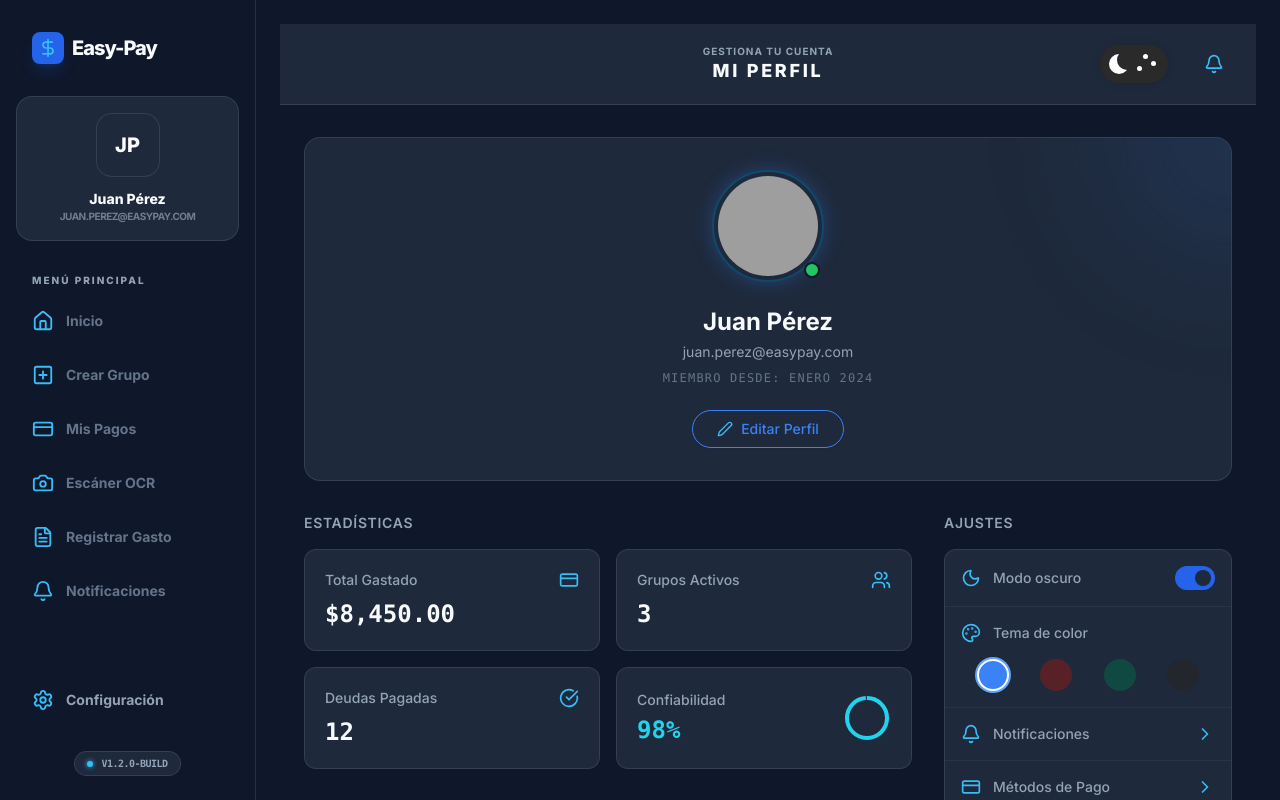
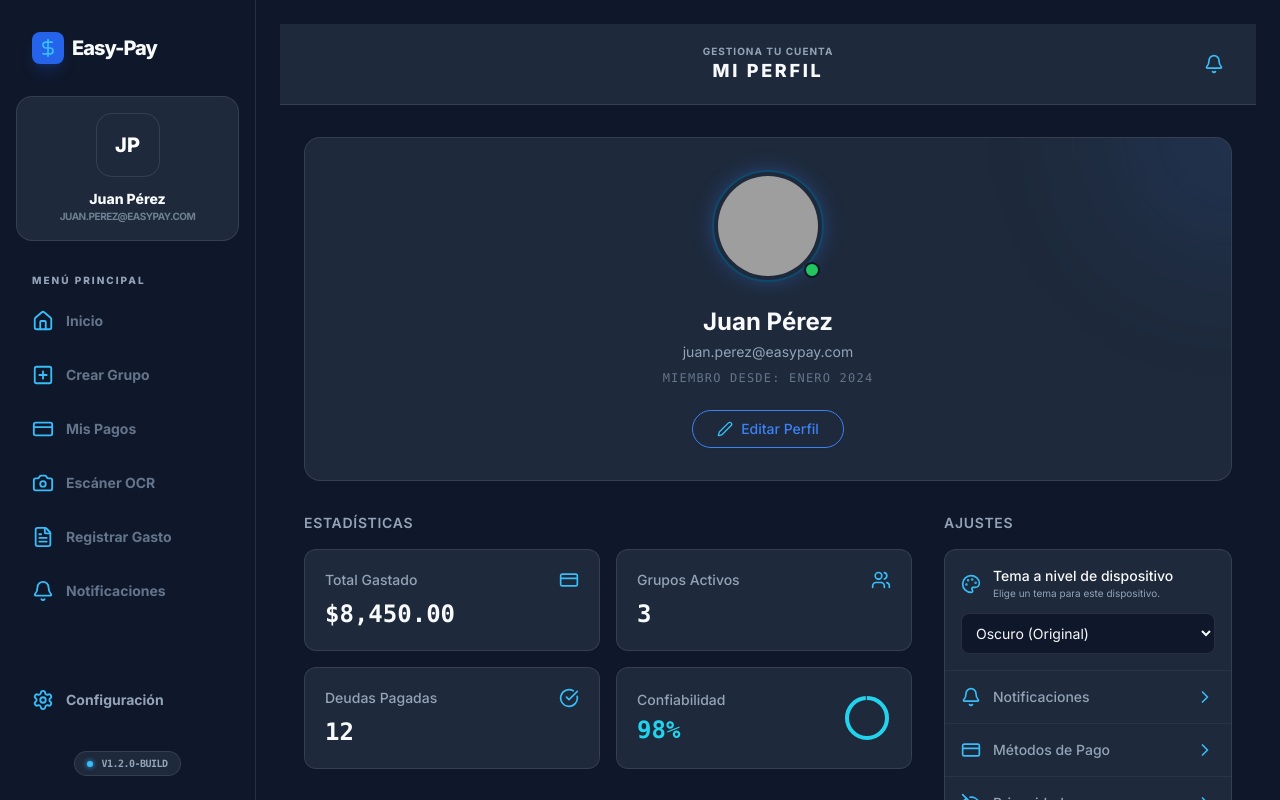
Before and after one commit to Maripneitor/easy-pay, a React (Vite) app in the folder apps/web-app/: page /profile in a window 1280 px wide. Built offline with nearby package versions, Linux system fonts and the light colour scheme; grey boxes are pictures that could not be loaded.

Commit message:
tamales de raja

```diff
--- a/apps/web-app/src/ui/components/PageHeader/PageHeader.tsx
+++ b/apps/web-app/src/ui/components/PageHeader/PageHeader.tsx
@@ -1,7 +1,7 @@
 import React from 'react';
 import { useNavigate } from 'react-router-dom';
 import { ArrowLeft, Bell } from 'lucide-react';
-import { ThemeSwitch } from '../ThemeSwitch/ThemeSwitch';
+/* Eliminamos el import del ThemeSwitch ya que no lo usaremos aquí */
 import styles from './PageHeader.module.css';
 
 const USER_AVATAR_URL = 'https://ui-avatars.com/api/?name=Juan&background=3b82f6&color=fff&bold=true';
@@ -64,9 +64,7 @@ export const PageHeader: React.FC<PageHeaderProps> = ({
                 </div>
 
                 <div className={styles.rightActions}>
-                    <div className="mr-4 flex items-center">
-                        <ThemeSwitch />
-                    </div>
+                    {/* Se eliminó el ThemeSwitch de aquí para centralizarlo en Ajustes */}
                     {rightSlot}
                     {showNotification && (
                         <button className={styles.notifBtn} onClick={onNotificationClick}>
--- a/apps/web-app/src/ui/context/ThemeContext.tsx
+++ b/apps/web-app/src/ui/context/ThemeContext.tsx
@@ -18,39 +18,36 @@ export const ThemeProvider: React.FC<{ children: React.ReactNode }> = ({ childre
 
     const [isDark, setIsDark] = useState<boolean>(() => {
         const saved = localStorage.getItem('is-dark');
-        // Si no hay nada guardado, lo ponemos en oscuro por defecto
+        // Mantener oscuro por defecto para ese look profesional que te gustó
         return saved ? saved === 'true' : true;
     });
 
     useEffect(() => {
         const root = window.document.body;
 
-        // 1. Limpiamos todas las clases de colores
-        root.classList.remove('vibrant', 'serene', 'earth');
-        // También quitamos 'dark' para decidir si la ponemos de nuevo
-        root.classList.remove('dark');
+        // 1. Limpiamos todas las clases para evitar conflictos
+        root.classList.remove('vibrant', 'serene', 'earth', 'dark');
 
-        // 2. Aplicamos la oscuridad SOLO si isDark es true
-        // Esto evita que el color 'default' ponga la pantalla negra en modo claro
+        // 2. Aplicamos 'dark' solo si el estado es oscuro
         if (isDark) {
             root.classList.add('dark');
         }
 
-        // 3. Aplicamos el color especial si no es el azul
+        // 3. Aplicamos el color especial (rojo, verde, tierra)
+        // Solo si no es el azul por defecto ('default')
         if (colorTheme !== 'default') {
             root.classList.add(colorTheme);
         }
 
+        // 4. Guardamos en persistencia
         localStorage.setItem('color-theme', colorTheme);
         localStorage.setItem('is-dark', isDark.toString());
     }, [colorTheme, isDark]);
 
-    // Función para cambiar color sin tocar el brillo
     const setTheme = (newColor: ColorTheme) => {
         setColorTheme(newColor);
     };
 
-    // Función para cambiar brillo sin tocar el color
     const toggleTheme = () => {
         setIsDark(prev => !prev);
     };
@@ -64,6 +61,6 @@ export const ThemeProvider: React.FC<{ children: React.ReactNode }> = ({ childre
 
 export const useTheme = () => {
     const context = useContext(ThemeContext);
-    if (context === undefined) throw new Error('useTheme error');
+    if (context === undefined) throw new Error('useTheme debe usarse dentro de ThemeProvider');
     return context;
 };
--- a/apps/web-app/src/ui/pages/Profile/ProfilePage.tsx
+++ b/apps/web-app/src/ui/pages/Profile/ProfilePage.tsx
@@ -10,8 +10,6 @@ import {
     Lock,
     Smartphone,
     LogOut,
-    Sun,
-    Moon,
     Palette
 } from 'lucide-react';
 import { useTheme } from '../../context/ThemeContext';
@@ -25,6 +23,17 @@ export const ProfilePage = () => {
     const userName = "Juan Pérez";
     const userEmail = "juan.perez@easypay.com";
     const avatarUrl = "https://ui-avatars.com/api/?name=Juan+Perez&background=3b82f6&color=fff&bold=true";
+
+    // Lógica para el selector tipo Roblox
+    const handleThemeChange = (value: string) => {
+        if (value === 'light') {
+            if (isDark) toggleTheme(); // Si estaba en oscuro, lo pasamos a claro
+            setTheme('default');
+        } else {
+            if (!isDark) toggleTheme(); // Si elige cualquier tema de color, activamos el modo oscuro
+            setTheme(value as any);
+        }
+    };
 
     return (
         <div className="min-h-screen flex flex-col md:flex-row bg-[var(--bg-body)] font-display text-[var(--text-primary)] antialiased selection:bg-blue-500 selection:text-white transition-colors duration-300">
@@ -123,31 +132,27 @@ export const ProfilePage = () => {
                             <h3 className="text-sm font-semibold text-[var(--text-secondary)] uppercase tracking-wider mb-4">Ajustes</h3>
                             <div className="bg-[var(--bg-card)] border border-[var(--border-color)] rounded-xl overflow-hidden divide-y divide-slate-100 dark:divide-slate-700/50 shadow-sm dark:shadow-none">
 
-                                {/* Brillo / Modo Oscuro */}
-                                <div className="p-4 flex items-center justify-between hover:bg-[var(--hover-bg)] transition-colors cursor-pointer group" onClick={toggleTheme}>
-                                    <div className="flex items-center gap-3">
-                                        {!isDark ? <Sun className="text-slate-500 group-hover:text-slate-900" size={20} /> : <Moon className="text-slate-500 dark:text-slate-400 group-hover:text-white" size={20} />}
-                                        <span className="text-sm font-medium text-[var(--text-secondary)] group-hover:text-[var(--text-primary)]">
-                                            {!isDark ? 'Modo claro' : 'Modo oscuro'}
-                                        </span>
-                                    </div>
-                                    <div className={`w-10 h-6 rounded-full relative transition-colors duration-300 ${isDark ? 'bg-blue-600' : 'bg-slate-300'}`}>
-                                        <div className={`absolute top-1 w-4 h-4 bg-white rounded-full shadow-sm transition-all duration-300 ${isDark ? 'right-1' : 'left-1'}`}></div>
-                                    </div>
-                                </div>
-
-                                {/* Temas de Color */}
+                                {/* NUEVO SELECTOR DE TEMA ESTILO ROBLOX */}
                                 <div className="p-4 flex flex-col gap-3">
                                     <div className="flex items-center gap-3">
                                         <Palette className="text-[var(--text-secondary)]" size={20} />
-                                        <span className="text-sm font-medium text-[var(--text-secondary)]">Tema de color</span>
+                                        <div className="flex flex-col">
+                                            <span className="text-sm font-medium text-[var(--text-primary)]">Tema a nivel de dispositivo</span>
+                                            <p className="text-[10px] text-[var(--text-secondary)]">Elige un tema para este dispositivo.</p>
+                                        </div>
                                     </div>
-                                    <div className="flex justify-around items-center pt-1">
-                                        <button onClick={() => setTheme('default')} className={`w-8 h-8 rounded-full bg-[#3b82f6] border-2 transition-transform hover:scale-110 ${colorTheme === 'default' ? 'border-white ring-2 ring-blue-400' : 'border-transparent opacity-60'}`} />
-                                        <button onClick={() => setTheme('vibrant')} className={`w-8 h-8 rounded-full bg-[#7f1d1d] border-2 transition-transform hover:scale-110 ${colorTheme === 'vibrant' ? 'border-white ring-2 ring-red-500' : 'border-transparent opacity-60'}`} />
-                                        <button onClick={() => setTheme('serene')} className={`w-8 h-8 rounded-full bg-[#065f46] border-2 transition-transform hover:scale-110 ${colorTheme === 'serene' ? 'border-white ring-2 ring-emerald-500' : 'border-transparent opacity-60'}`} />
-                                        <button onClick={() => setTheme('earth')} className={`w-8 h-8 rounded-full bg-[#292524] border-2 transition-transform hover:scale-110 ${colorTheme === 'earth' ? 'border-white ring-2 ring-stone-500' : 'border-transparent opacity-60'}`} />
-                                    </div>
+
+                                    <select
+                                        value={!isDark ? 'light' : colorTheme}
+                                        onChange={(e) => handleThemeChange(e.target.value)}
+                                        className="w-full bg-[var(--bg-body)] border border-[var(--border-color)] text-[var(--text-primary)] text-sm rounded-lg p-2.5 focus:ring-2 focus:ring-blue-500 outline-none cursor-pointer transition-all"
+                                    >
+                                        <option value="light">Claro</option>
+                                        <option value="default">Oscuro (Original)</option>
+                                        <option value="vibrant">Vibrante (Rojo Mate)</option>
+                                        <option value="serene">Sereno (Verde Bosque)</option>
+                                        <option value="earth">Tierra (Ámbar)</option>
+                                    </select>
                                 </div>
 
                                 {/* Notificaciones */}
```
